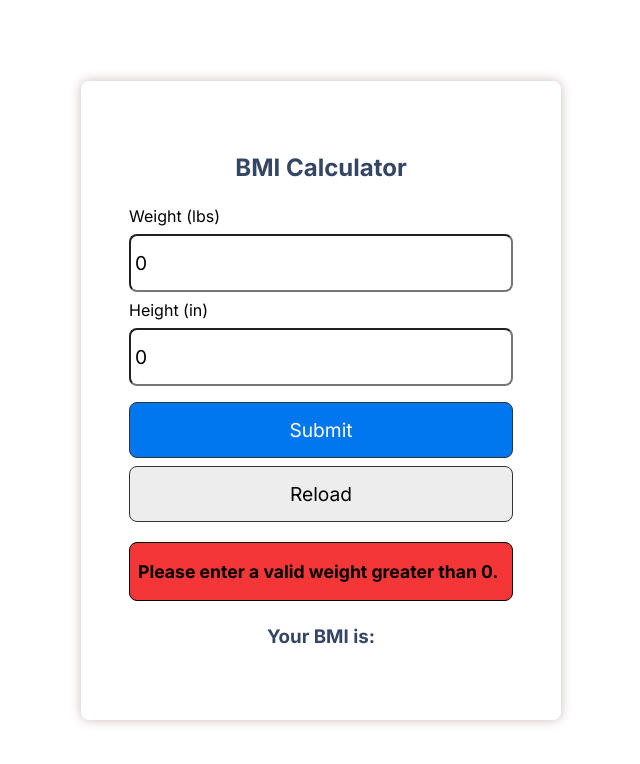
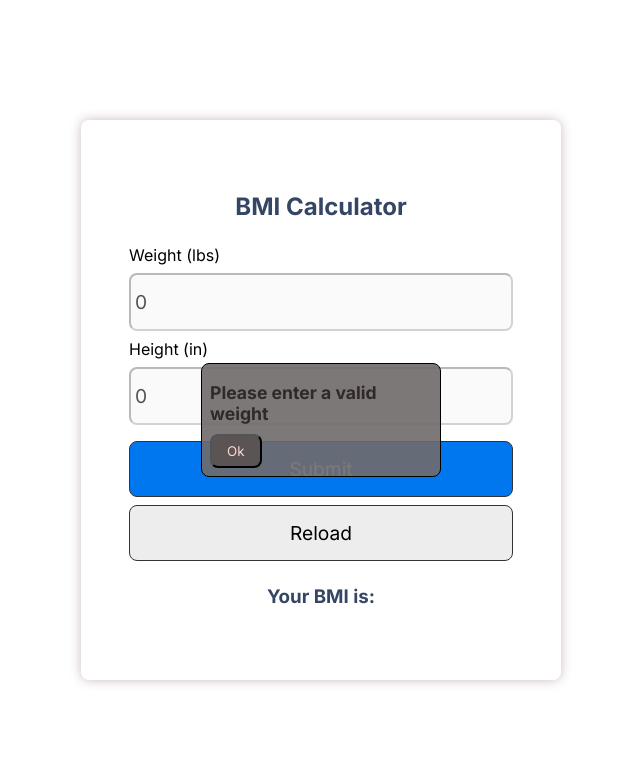
Before and after one commit to iiitl/bmi_calculator, a React (Create React App) app: page / in a window 1280 px wide. Both pictures are taken after a click on the button "Submit". Shown: the top 764 px of the page, without its empty margins (319-959 px from the left). Built offline with nearby package versions, Linux system fonts and the light colour scheme.

Commit message:
Added a Dialog Box

```diff
--- a/src/App.js
+++ b/src/App.js
@@ -12,13 +12,28 @@ function App() {
 
   const checkInput = () => {
     if (isNaN(weight) || weight <= 0) {
-      return 'Please enter a valid weight greater than 0.';
+      return 'Please enter a valid weight';
     }
     if (isNaN(height) || height <= 0) {
-      return 'Please enter a valid height greater than 0.';
+      return 'Please enter a valid height';
     }
     return '';
   };
+
+  let formDisable = ()=> {
+    var form = document.querySelector("form");
+    if (error != '') {
+      form.querySelectorAll("input").forEach(input => input.disabled = true);
+    } else if(error == ''){
+      form.querySelectorAll("input").forEach(input => input.disabled = false);
+    }
+  }
+
+  let formEnable = ()=> {
+    var form = document.querySelector("form");
+    form.querySelectorAll("input").forEach(input => input.disabled = false);
+  }
+
 
   let calcBmi = (event) => {
     event.preventDefault();
@@ -77,8 +92,13 @@ function App() {
             <button className='btn btn-outline' onClick={reload} type='button'>Reload</button>
           </div>
         </form>
+        {error  && formDisable()}
         {error && (<div className="error-box">
           <p>{error}</p>
+          <button onClick={() => {
+            setError('');
+            formEnable();
+          }} >Ok</button>
         </div>
         )}
         <div className='center'>
--- a/src/index.css
+++ b/src/index.css
@@ -17,6 +17,7 @@
 }
 
 .container {
+  position: relative;
   box-shadow: 0px 0px 12px #ccbdbd;
   border-radius: 8px;
   padding: 3rem;
@@ -77,8 +78,12 @@ p {
 
 
 .error-box {
-  background-color:#f10000c9;
-  color: #000000;
+  position: absolute;
+  top: 50%;
+  left: 50%;
+  transform: translate(-50%, -50%);
+  background-color:#706b6be6;
+  color: #130909b5;
   border: 1px solid #000000;
   padding: 8px;
   border-radius: 8px;
@@ -86,3 +91,10 @@ p {
   font-size: 1.1rem;
   font-weight: bolder;
 }
+
+.error-box button{
+  padding: 7px 15px;
+  border-radius: 8px;
+  color: #ffd7d7;
+  background-color: #5a5454;
+}
```
